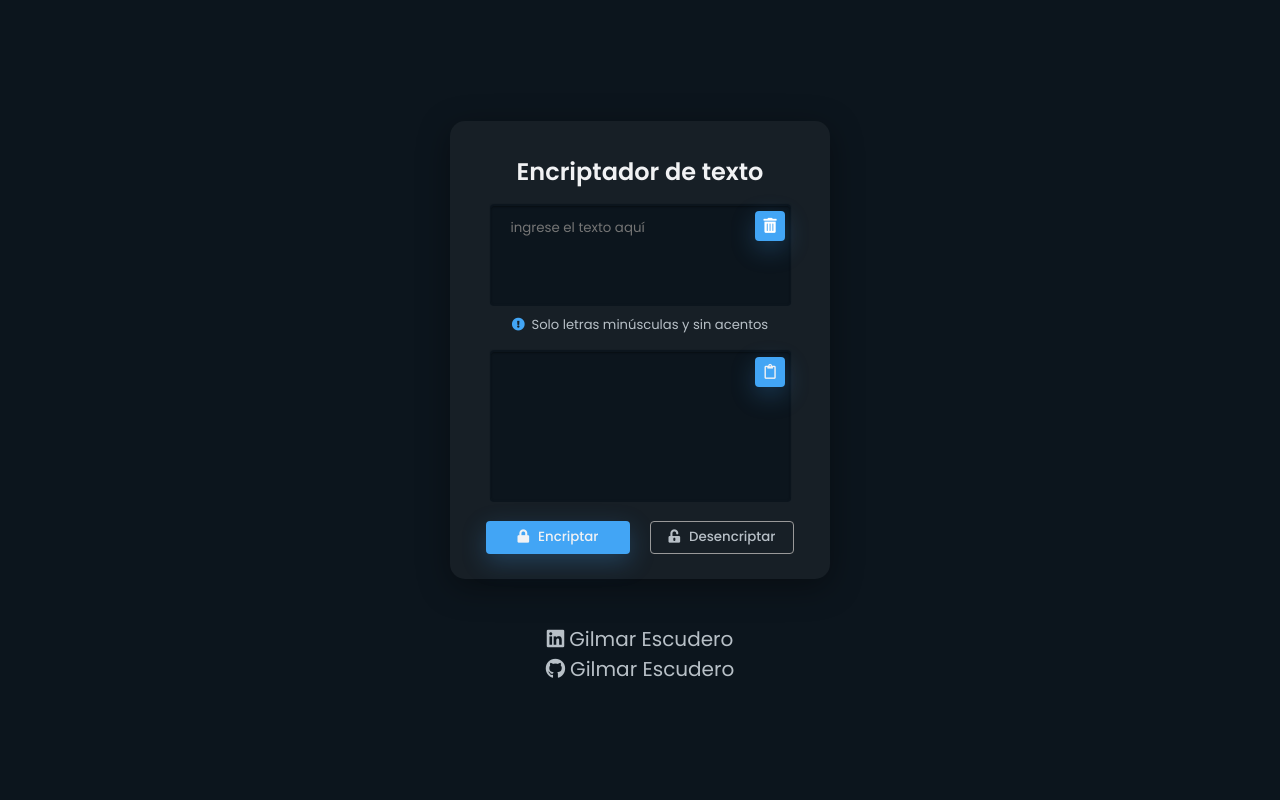
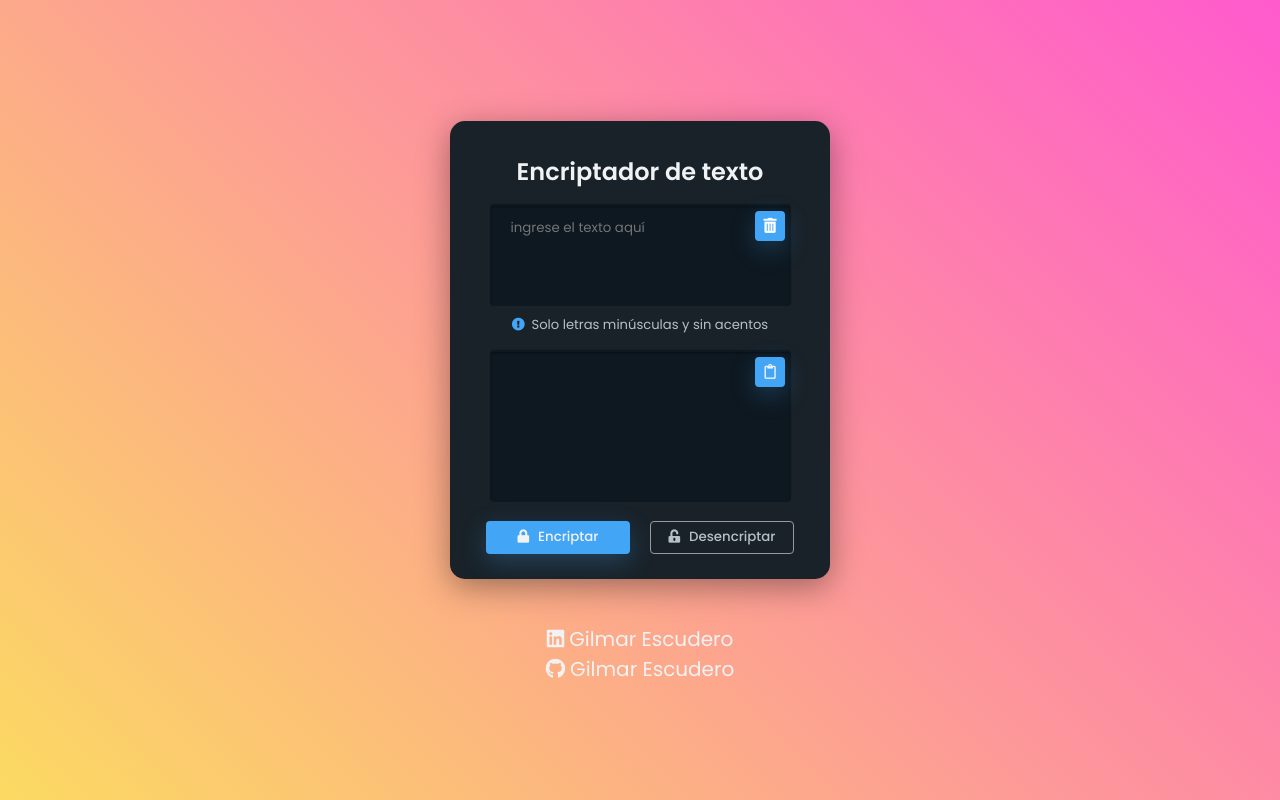
Before and after one commit to XGilmar/Encriptador-de-texto, a plain HTML site: page Index.html in a window 1280 px wide. Drawn offline with Linux system fonts and the light colour scheme.

Commit message:
cambios actualizados

```diff
--- a/css/style.css
+++ b/css/style.css
@@ -7,8 +7,8 @@
   --lig: 61%;
   --color-titulo: hsl(207, 12%, 95%);
   --color-text: hsl(207, 12%, 75%);
-  --body-bg: hsl(207, 40%, 8%);
-  --content-bg: hsl(207, 24%, 12%);
+  --body-bg: hsl(207, 40%, 9%);
+  --content-bg: hsl(207, 24%, 13%);
   --btn-color: hsl(207, 90%, 61%);
   --shadown-textarea: inset 0 1px 2px rgba(0, 0, 0, 0.39),
     0 -1px 1px var(--body-bg), 0 1px 0 var(--body-bg);
@@ -27,7 +27,7 @@ body {
   align-items: center;
   justify-content: center;
   height: 100vh;
-  background: var(--body-bg);
+  background:linear-gradient(45deg, #fbda61, #ff5acd);
   transition: 0.3s;
 }
 
@@ -175,5 +175,5 @@ body {
 a {
   text-decoration: none;
   font-size: 20px;
-  color: var(--color-text);
+  color: var(--color-titulo);
 }
```
